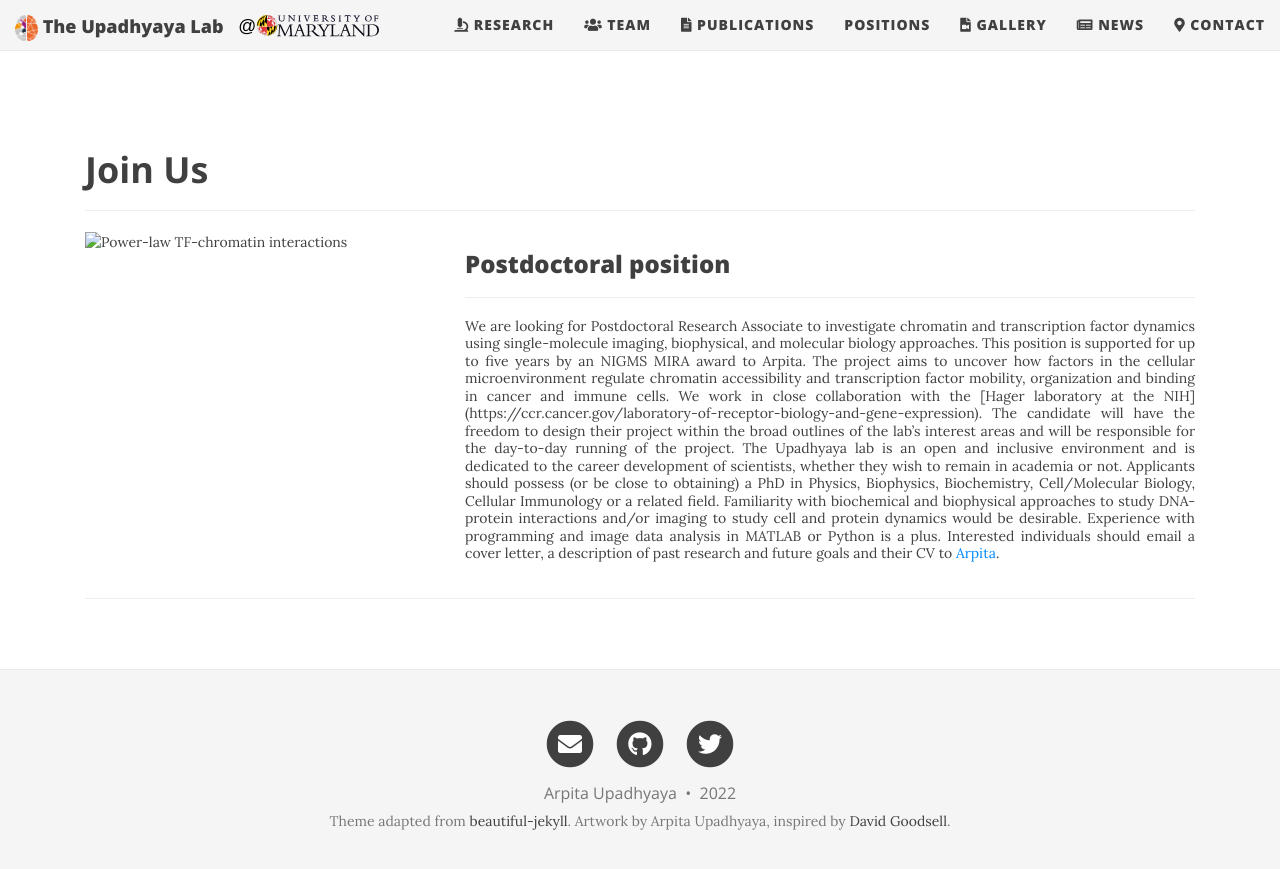
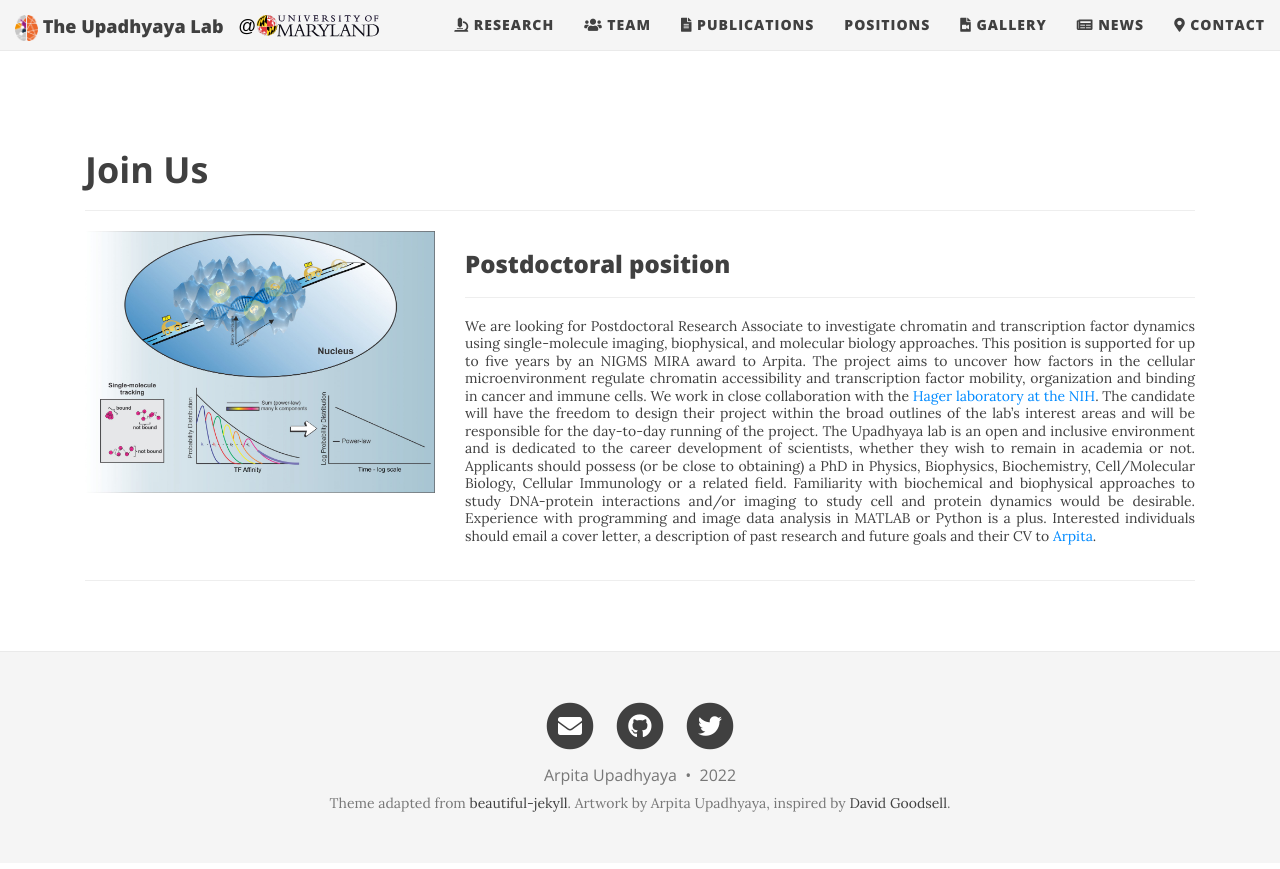
Before and after one commit to arpitalab/arpitalab.github.io, a Jekyll site: the page built from pages/Positions.md, in a window 1280 px wide. Shown: the top 869 px of the page. Built offline with Jekyll 4.4.1, drawn with Linux system fonts in a browser that asks for light colours; nearby versions of some CDN libraries.

Commit message:
Update Positions.md

```diff
--- a/pages/Positions.md
+++ b/pages/Positions.md
@@ -9,12 +9,12 @@ subtitle: Upadhyaya Lab Postions
 <!-- The paddingtop and margin-top edits allow anchors to link properly. -->
 <div class="row" style="padding-top: 60px; margin-top: -60px;">
     <div class="col-sm-4">
-    	<img src="/img/2019_Garcia_NAR.jpg" alt="Power-law TF-chromatin interactions">
+    	<img src="/img/publications/2019_Garcia_NAR.jpg" alt="Power-law TF-chromatin interactions">
     </div>
     <div class="col-sm-8">
         <h3>Postdoctoral position</h3>
         <hr>
-        <p class="text-justify">We are looking for Postdoctoral Research Associate to investigate chromatin and transcription factor dynamics using single-molecule imaging, biophysical, and molecular biology approaches. This position is supported for up to five years by an NIGMS MIRA award to Arpita. The project aims to uncover how factors in the cellular microenvironment regulate chromatin accessibility and transcription factor mobility, organization and binding in cancer and immune cells. We work in close collaboration with the [Hager laboratory at the NIH](https://ccr.cancer.gov/laboratory-of-receptor-biology-and-gene-expression).
+        <p class="text-justify">We are looking for Postdoctoral Research Associate to investigate chromatin and transcription factor dynamics using single-molecule imaging, biophysical, and molecular biology approaches. This position is supported for up to five years by an NIGMS MIRA award to Arpita. The project aims to uncover how factors in the cellular microenvironment regulate chromatin accessibility and transcription factor mobility, organization and binding in cancer and immune cells. We work in close collaboration with the <a href="https://ccr.cancer.gov/laboratory-of-receptor-biology-and-gene-expression">Hager laboratory at the NIH</a>.
 
         The candidate will have the freedom to design their project within the broad outlines of the lab’s interest areas and will be responsible for the day-to-day running of the project. The Upadhyaya lab is an open and inclusive environment and is dedicated to the career development of scientists, whether they wish to remain in academia or not.
 
```
